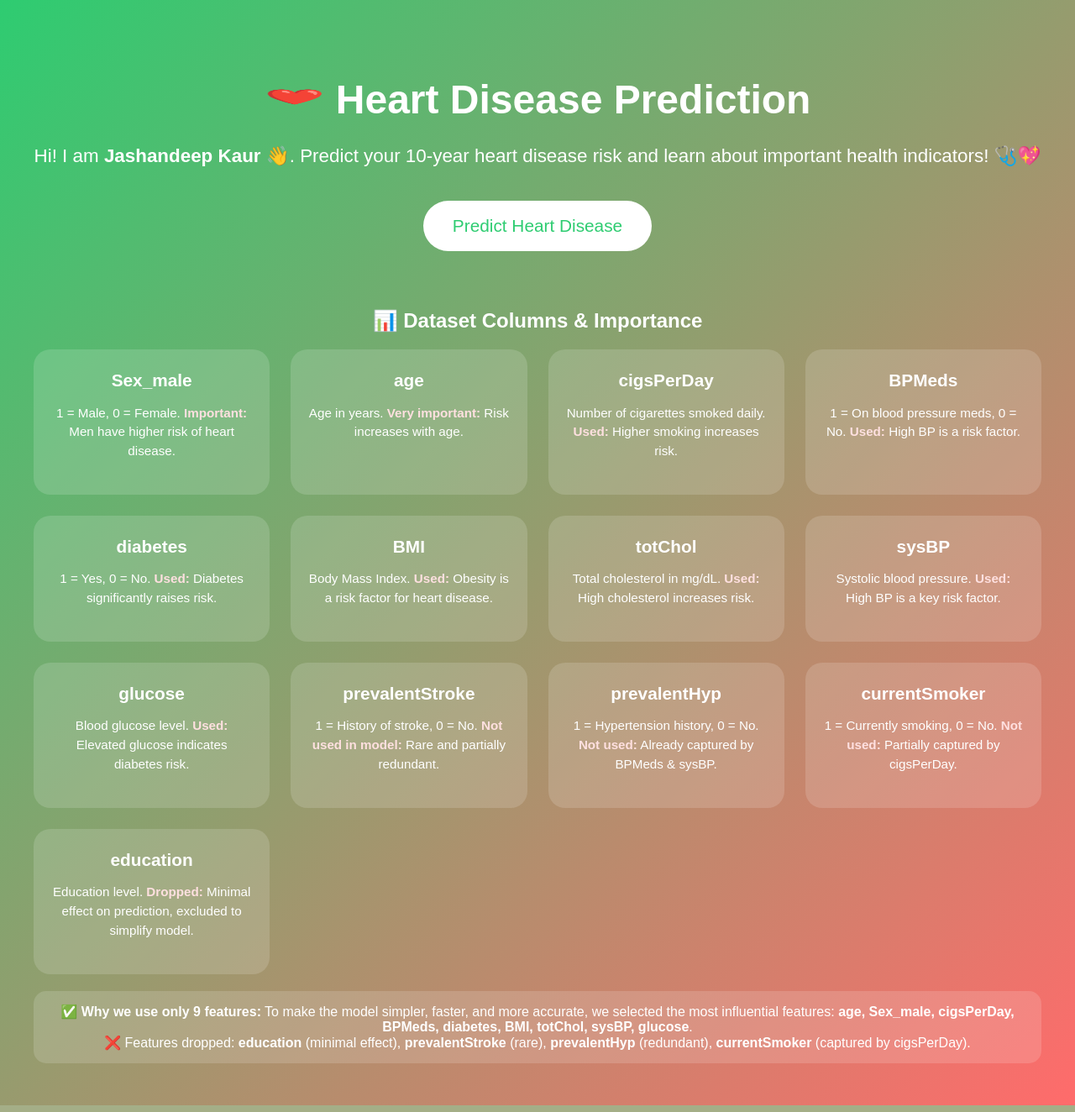
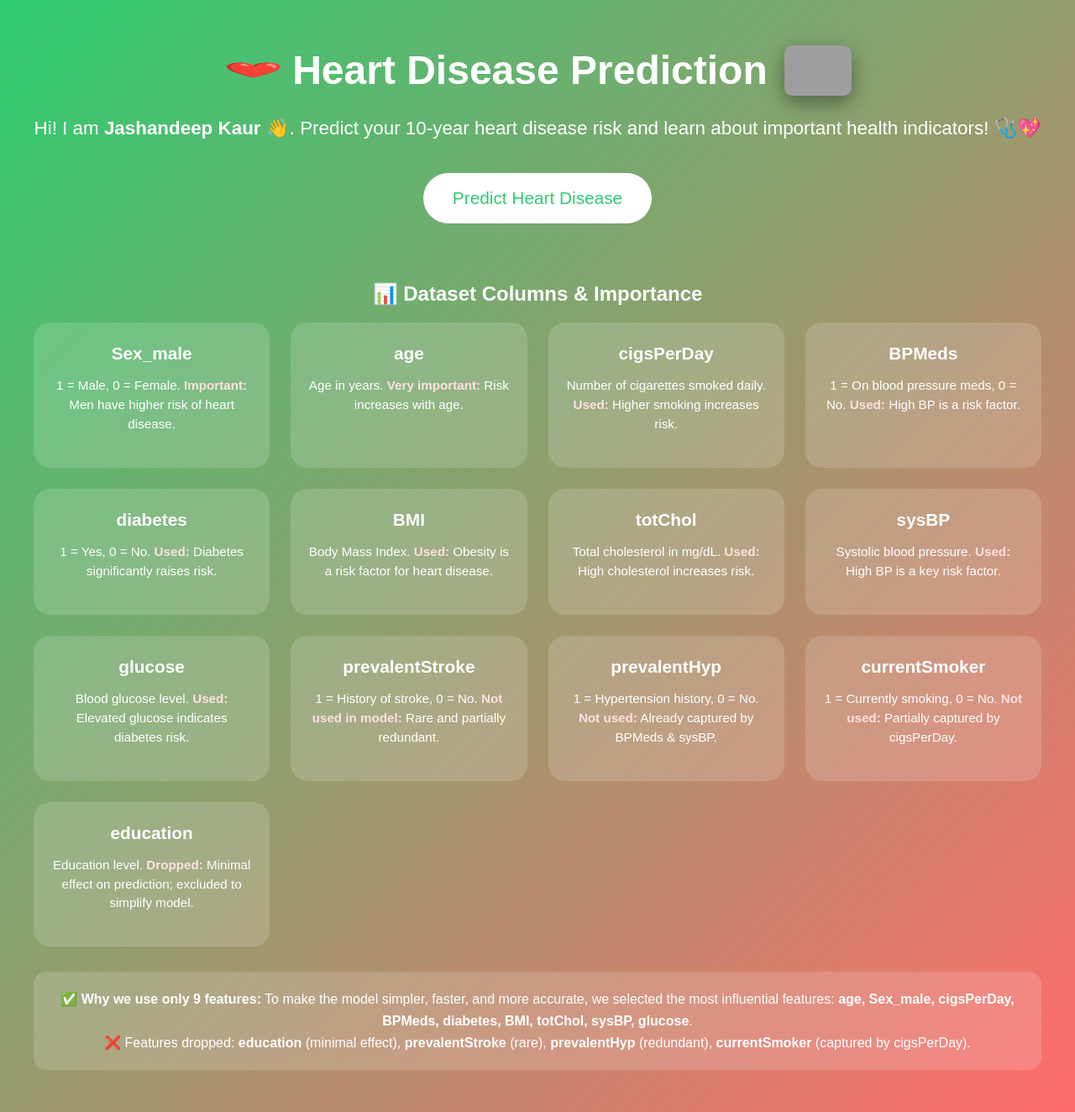
Before and after one commit to jashandeep032kaur-dot/heart-disease-prediction, a Flask app: page / in a window 1280 px wide. Shown: the whole page at 84% size. Run offline with Flask 3, Linux system fonts and the light colour scheme; parts of the project's set-up code (start-up, migrations or seed data) failed here and were passed over; grey boxes are pictures that could not be loaded.

Commit message:
Update templates/index.html

```diff
--- a/templates/index.html
+++ b/templates/index.html
@@ -4,32 +4,7 @@
     <meta charset="UTF-8">
     <title>Heart Disease Prediction</title>
     <style>
-          .rotating-heart {
-        display: inline-block;
-        animation: rotateHeart 4s linear infinite;
-        font-size: 1.2em; /* Adjust emoji size */
-        transform-style: preserve-3d;
-    }
-
-    @keyframes rotateHeart {
-        0% {
-            transform: rotateX(0deg) rotateY(0deg);
-        }
-        25% {
-            transform: rotateX(180deg) rotateY(0deg);
-        }
-        50% {
-            transform: rotateX(180deg) rotateY(180deg);
-        }
-        75% {
-            transform: rotateX(0deg) rotateY(180deg);
-        }
-        100% {
-            transform: rotateX(0deg) rotateY(0deg);
-        }
-    }
-
-    body {
+        body {
             font-family: Arial, Helvetica, sans-serif;
             background: linear-gradient(135deg, #2ecc71, #ff6b6b);
             color: #fff;
@@ -44,9 +19,48 @@
             padding: 50px 20px;
         }
 
+        .headline {
+            display: flex;
+            justify-content: center;
+            align-items: center;
+            gap: 20px;
+            flex-wrap: wrap;
+            margin-bottom: 20px;
+        }
+
         h1 {
             font-size: 3em;
-            margin-bottom: 10px;
+            margin: 0;
+            display: flex;
+            align-items: center;
+            gap: 10px;
+        }
+
+        .rotating-heart {
+            display: inline-block;
+            animation: rotateHeart 4s linear infinite;
+            font-size: 1.2em;
+            transform-style: preserve-3d;
+        }
+
+        @keyframes rotateHeart {
+            0% { transform: rotateX(0deg) rotateY(0deg); }
+            25% { transform: rotateX(180deg) rotateY(0deg); }
+            50% { transform: rotateX(180deg) rotateY(180deg); }
+            75% { transform: rotateX(0deg) rotateY(180deg); }
+            100% { transform: rotateX(0deg) rotateY(0deg); }
+        }
+
+        .heart-img {
+            width: 80px;
+            height: auto;
+            border-radius: 10px;
+            box-shadow: 0 8px 25px rgba(0,0,0,0.4);
+            transition: transform 0.3s ease;
+        }
+
+        .heart-img:hover {
+            transform: scale(1.05);
         }
 
         p.intro {
@@ -110,28 +124,37 @@
         }
 
         .note {
-            margin-top: 20px;
+            margin-top: 30px;
             font-size: 1em;
             background: rgba(255,255,255,0.15);
-            padding: 15px;
+            padding: 20px;
             border-radius: 15px;
+            line-height: 1.6em;
         }
 
         @media (max-width: 600px) {
             .btn {
                 width: 70%;
             }
+            .headline {
+                flex-direction: column;
+                gap: 10px;
+            }
         }
     </style>
 </head>
 <body>
     <div class="container">
-      <h1>
-    <span class="rotating-heart">❤️</span> Heart Disease Prediction
-</h1>
+        <div class="headline">
+            <h1>
+                <span class="rotating-heart">❤️</span> Heart Disease Prediction
+            </h1>
+            <!-- Real heart image on the right of headline -->
+            <img src="https://upload.wikimedia.org/wikipedia/commons/thumb/7/7c/Human_heart_anterior_view.svg/128px-Human_heart_anterior_view.svg.png" alt="Real Heart" class="heart-img">
+        </div>
+
         <p class="intro">Hi! I am <strong>Jashandeep Kaur</strong> 👋. Predict your 10-year heart disease risk and learn about important health indicators! 🩺💖</p>
 
-        <!-- Button to go to prediction form -->
         <a href="/predict" class="btn">Predict Heart Disease</a>
 
         <h2>📊 Dataset Columns & Importance</h2>
@@ -186,9 +209,10 @@
             </div>
             <div class="card">
                 <h3>education</h3>
-                <p>Education level. <span class="important">Dropped:</span> Minimal effect on prediction, excluded to simplify model.</p>
+                <p>Education level. <span class="important">Dropped:</span> Minimal effect on prediction; excluded to simplify model.</p>
             </div>
         </div>
+
         <div class="note">
             ✅ <strong>Why we use only 9 features:</strong> To make the model simpler, faster, and more accurate, we selected the most influential features: <strong>age, Sex_male, cigsPerDay, BPMeds, diabetes, BMI, totChol, sysBP, glucose</strong>. <br>
             ❌ Features dropped: <strong>education</strong> (minimal effect), <strong>prevalentStroke</strong> (rare), <strong>prevalentHyp</strong> (redundant), <strong>currentSmoker</strong> (captured by cigsPerDay).
```
